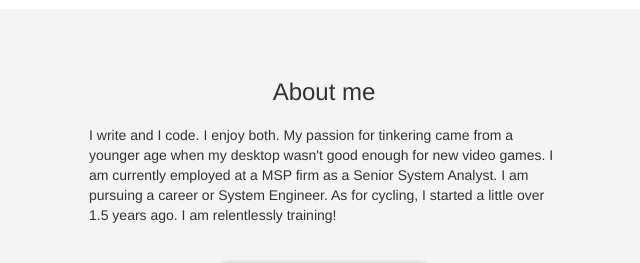
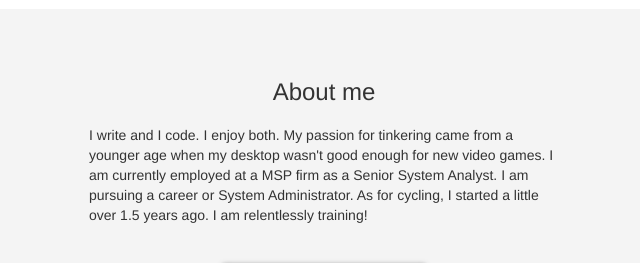
Before and after one commit to drinkingChai/portfolio, a plain HTML site: page index.html in a window 1280 px wide. Shown: the part 1040-1303 px from the top of the page, without its empty margins (316-956 px from the left). Drawn offline with nearby package versions, Linux system fonts and the light colour scheme.

Commit message:
changed about

```diff
--- a/index.html
+++ b/index.html
@@ -140,7 +140,7 @@
 		<div class="supporting about">
 			<div class="container">
 				<h3>About me</h3>
-				<p>I write and I code. I enjoy both. My passion for tinkering came from a younger age when my desktop wasn't good enough for new video games. I am currently employed at a MSP firm as a Senior System Analyst. I am pursuing a career or System Engineer. As for cycling, I started a little over 1.5 years ago. I am relentlessly training!
+				<p>I write and I code. I enjoy both. My passion for tinkering came from a younger age when my desktop wasn't good enough for new video games. I am currently employed at a MSP firm as a Senior System Analyst. I am pursuing a career or System Administrator. As for cycling, I started a little over 1.5 years ago. I am relentlessly training!
 				</p>
 				<img src="img/misc/profile1.JPG">
 			</div>
```
